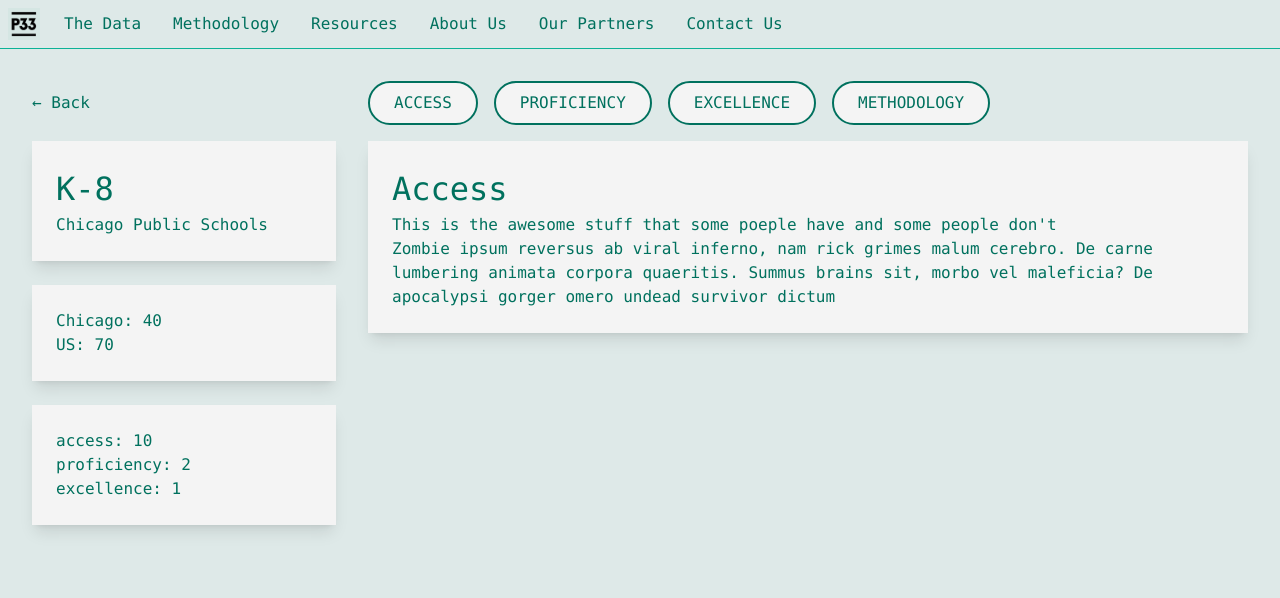
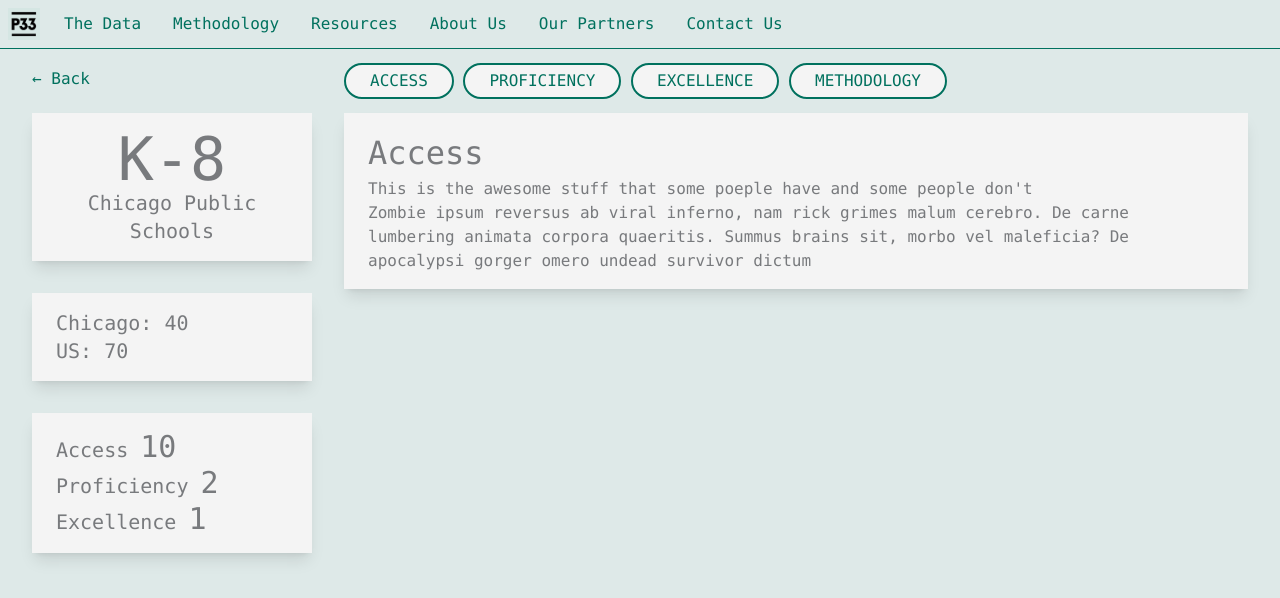
Before and after one commit to p33chicago/P33-DEI-dashboard-project, a SvelteKit app in the folder web/: page /k8/access in a window 1280 px wide. Shown: the top 598 px of the page. Built offline with nearby package versions, Linux system fonts and the light colour scheme.

Commit message:
switches to grid and twerks colors

```diff
--- a/web/src/app.css
+++ b/web/src/app.css
@@ -3,13 +3,24 @@
 @tailwind utilities;
 
 html {
+    --black: #04352d;
+    --white: #f4f4f4;
+    --dark-gray: #787A7D;
+    --medium-gray: #B8B6B6;
+    --light-gray: #d9d9d9;
+    --really-light-gray: #e0e5ec;
     --brand-primary-green: #0db296;
     --brand-primary-dark-green: #00715e;
+    --brand-primary-light-green: #56cbb8;
     --brand-primary-really-light-green: #dee9e8;
+    --blue: #1d59b8;
+    --fail-red: #981717;
+    --warn-orange: #ff7213;
+    --heads-up-yellow: #ffa913;
 }
 
 body {
-    color: var(--brand-primary-dark-green);
+    color: var(--dark-gray);
     display: flex;
     flex-direction: column;
     min-height: 100vh;
@@ -21,3 +32,7 @@
 h1 {
     font-size: 2rem;
 }
+
+a {
+    color: var(--brand-primary-dark-green);
+}
--- a/web/src/lib/DataSidebar.svelte
+++ b/web/src/lib/DataSidebar.svelte
@@ -1,11 +1,13 @@
-<div class="hidden md:flex md:basis-1/4 flex-col">
-    <div>
-        <slot name="title" />
-    </div>
-    <div>
-        <slot name="index" />
-    </div>
-    <div>
-        <slot name="indicators" />
+<div class="hidden md:grid col-span-1 text-xl">
+    <div class="space-y-8">
+        <div>
+            <slot name="title"/>
+        </div>
+        <div>
+            <slot name="index"/>
+        </div>
+        <div>
+            <slot name="indicators"/>
+        </div>
     </div>
 </div>
--- a/web/src/lib/LifestageIndicatorsCard.svelte
+++ b/web/src/lib/LifestageIndicatorsCard.svelte
@@ -6,7 +6,7 @@
 </script>
 
 <Card>
-    <p>access: {access}</p>
-    <p>proficiency: {proficiency}</p>
-    <p>excellence: {excellence}</p>
+    <p>Access <span class="text-3xl">{access}</span></p>
+    <p>Proficiency <span class="text-3xl">{proficiency}</span></p>
+    <p>Excellence <span class="text-3xl">{excellence}</span></p>
 </Card>
--- a/web/src/lib/LifestageTitleCard.svelte
+++ b/web/src/lib/LifestageTitleCard.svelte
@@ -5,6 +5,6 @@
 </script>
 
 <Card>
-    <h1 class="capitalize">{title}</h1>
-    <p>{subtitle}</p>
+    <h1 class="capitalize text-6xl text-center">{title}</h1>
+    <p class="text-center">{subtitle}</p>
 </Card>
--- a/web/src/lib/cards/Card.svelte
+++ b/web/src/lib/cards/Card.svelte
@@ -1,5 +1,5 @@
-<div class="pb-2 py-4">
-	<div class="block p-6 shadow-lg bg-white">
+<div class="">
+	<div class="block px-4 lg:px-6 py-4 shadow-lg bg-white">
         <slot></slot>
 	</div>
 </div>
--- a/web/src/lib/header/Header.svelte
+++ b/web/src/lib/header/Header.svelte
@@ -27,7 +27,7 @@
 
 		<div class="flex fullnav:hidden h-10 w-10"><div> </div></div>
 
-		<nav class="hidden fullnav:flex w-full fullnav:w-auto absolute fullnav:static top-12 left-0 right-0 bottom-0 bg-brand-primary-really-light-green p-4 fullnav:p-0 leading-10 border-t fullnav:border-0 border-brand-primary-green">
+		<nav class="hidden fullnav:flex w-full fullnav:w-auto absolute fullnav:static top-12 left-0 right-0 bottom-0 bg-white fullnav:bg-transparent p-4 fullnav:p-0 leading-10 border-t fullnav:border-0 border-brand-primary-green">
 			<ul class="fullnav:flex">
 				<li class:active={innerWidth > tw_fullnav && $page.url.pathname === "/"}><a href="/">The Data</a></li>
 				<li class:active={innerWidth > tw_fullnav && $page.url.pathname === "/methodology"}><a href="/methodology">Methodology</a></li>
--- a/web/src/routes/(data)/+layout.svelte
+++ b/web/src/routes/(data)/+layout.svelte
@@ -1,9 +1,9 @@
-<a href="/" class="hidden md:flex md:basis-1/4 items-center">&larr; Back</a>
-<div class="hidden md:flex md:flex-1 md:basis-8/12 space-x-4 2xl:w-screen">
-    <a class="bg-white border-2 rounded-full py-2 px-6 uppercase" href="access">Access</a>
-    <a class="bg-white border-2 rounded-full py-2 px-6 uppercase" href="proficiency">Proficiency</a>
-    <a class="bg-white border-2 rounded-full py-2 px-6 uppercase" href="excellence">Excellence</a>
-    <a class="bg-white border-2 rounded-full py-2 px-6 uppercase" href="excellence">Methodology</a>
+<a href="/" class="leading-8 hidden md:grid col-span-1">&larr; Back</a>
+<div class="hidden md:block col-span-3 2xl:w-screen">
+    <a class="inline-block leading-8 bg-white border-2 rounded-full md:px-3 lg:px-6 uppercase" href="access">Access</a>
+    <a class="inline-block leading-8 bg-white border-2 rounded-full md:px-3 lg:px-6 uppercase" href="proficiency">Proficiency</a>
+    <a class="inline-block leading-8 bg-white border-2 rounded-full md:px-3 lg:px-6 uppercase" href="excellence">Excellence</a>
+    <a class="inline-block leading-8 bg-white border-2 rounded-full md:px-3 lg:px-6 uppercase" href="excellence">Methodology</a>
 </div>
 
 <slot />
--- a/web/src/routes/(data)/k8/+layout.svelte
+++ b/web/src/routes/(data)/k8/+layout.svelte
@@ -10,6 +10,6 @@
     <LifestageIndexCard slot="index" chicago="40" us="70" />
     <LifestageIndicatorsCard slot="indicators" access="10" excellence="1" proficiency="2" />
 </DataSidebar>
-<div class="flex flex-1 flex-col">
+<div class="col-span-4 md:col-span-3 space-y-6">
     <slot />
 </div>
--- a/web/src/routes/(data)/k8/[...indicator]/+page.svelte
+++ b/web/src/routes/(data)/k8/[...indicator]/+page.svelte
@@ -1,48 +1,45 @@
 <script type="ts">
-    import { slide } from "svelte/transition";
+    import {slide} from "svelte/transition";
     import Card from "$lib/cards/Card.svelte";
     import Lipsum from '$lib/Lipsum.svelte';
 
     export let data;
 </script>
 
-<a href="/k8{ data.indicator ? '/' : '/access' }">
 <Card>
+    <a href="/k8{ data.indicator ? '/' : '/access' }" class="text-dark-gray">
         <h1>Access</h1>
         <p>This is the awesome stuff that some poeple have and some people don't</p>
         {#if data.indicator === 'access' }
             <p transition:slide>
-            <Lipsum words="30" />
+                <Lipsum words="30"/>
             </p>
         {/if}
+    </a>
 </Card>
-</a>
-
-<a href="/k8{ data.indicator ? '/' : '/proficiency' }">
-    <div class="lg:invisible">
+<div class="md:invisible">
     <Card>
+        <a href="/k8{ data.indicator ? '/' : '/proficiency' }" class="text-dark-gray">
             <h1>Proficiency</h1>
             <p>This is the awesome stuff that some poeple have and some people don't</p>
             {#if data.indicator === 'proficiency' }
                 <p transition:slide>
-                    <Lipsum words="30" />
+                    <Lipsum words="30"/>
                 </p>
             {/if}
+        </a>
     </Card>
 </div>
-</a>
-
-
-<a href="/k8{ data.indicator ? '/' : '/excellence' }">
-    <div class="lg:invisible">
+<div class="md:invisible">
     <Card>
+        <a href="/k8{ data.indicator ? '/' : '/excellence' }" class="text-dark-gray">
             <h1>Excellence</h1>
             <p>This is the awesome stuff that some poeple have and some people don't</p>
             {#if data.indicator === 'excellence' }
                 <p transition:slide>
-                    <Lipsum words=30 />
+                    <Lipsum words=30/>
                 </p>
             {/if}
+        </a>
     </Card>
 </div>
-</a>
--- a/web/src/routes/+layout.svelte
+++ b/web/src/routes/+layout.svelte
@@ -11,7 +11,7 @@
 <div class="min-h-full flex flex-col">
 	<Header />
 
-	<main class="flex flex-wrap align-top justify-left gap-x-8 p-4 md:p-8 max-w-7xl mx-auto">
+	<main class="grid grid-cols-4 align-top justify-left px-4 md:px-8 py-1.5 md:py-3.5 gap-x-8 gap-y-2 md:gap-y-3.5 mx-auto">
 		<slot />
 	</main>
 
--- a/web/tailwind.config.cjs
+++ b/web/tailwind.config.cjs
@@ -10,22 +10,6 @@
       'xl': '1280px',
       '2xl': '1536px',
       'fullnav': '815px',
-    },
-    colors: {
-      'black': '#04352d',
-      'white': '#f4f4f4',
-      'dark-gray': '#e0e5ec',
-      'medium-gray': '#88b6b6',
-      'light-gray': '#d9d9d9',
-      'really-light-gray': '#e0e5ec',
-      'brand-primary-dark-green': 'var(--brand-primary-dark-green)',
-      'brand-primary-green': 'var(--brand-primary-green)',
-      'brand-primary-light-green': '#56cbb8',
-      'brand-primary-really-light-green': 'var(--brand-primary-really-light-green)',
-      'blue': '#1d59b8',
-      'fail-red': '#981717',
-      'warn-orange': '#ff7213',
-      'heads-up-yellow': '#ffa913',
     },
     fontFamily: {
       mono: ['ui-monospace', 'SFMono-Regular', 'Menlo', 'Monaco', 'Consolas', 'Liberation Mono', 'Courier New', 'monospace'],
@@ -40,7 +24,27 @@
     dropShadow: {
       'card': '0 4px 4px rgb(0 0 0 / 0.25)'
     },
-    extend: {}
+    borderColor: {
+      DEFAULT: 'var(--brand-primary-dark-green)'
+    },
+    extend: {
+      colors: {
+        'black': 'var(--black)',
+        'white': 'var(--white)',
+        'dark-gray': 'var(--dark-gray)',
+        'medium-gray': 'var(--medium-gray)',
+        'light-gray': 'var(--light-gray)',
+        'really-light-gray': 'var(--really-light-gray)',
+        'brand-primary-dark-green': 'var(--brand-primary-dark-green)',
+        'brand-primary-green': 'var(--brand-primary-green)',
+        'brand-primary-light-green': 'var(--brand-primary-light-green)',
+        'brand-primary-really-light-green': 'var(--brand-primary-really-light-green)',
+        'blue': 'var(--blue)',
+        'fail-red': 'var(--fail-red)',
+        'warn-orange': 'var(--warn-orange)',
+        'heads-up-yellow': 'var(--heads-up-yellow)',
+      }
+    }
   },
   plugins: []
 };
```
Also changed, not shown: web/src/lib/header/Nav.svelte (deleted, +0 -168 lines). Lines whose indentation alone changed are shown as unchanged.
